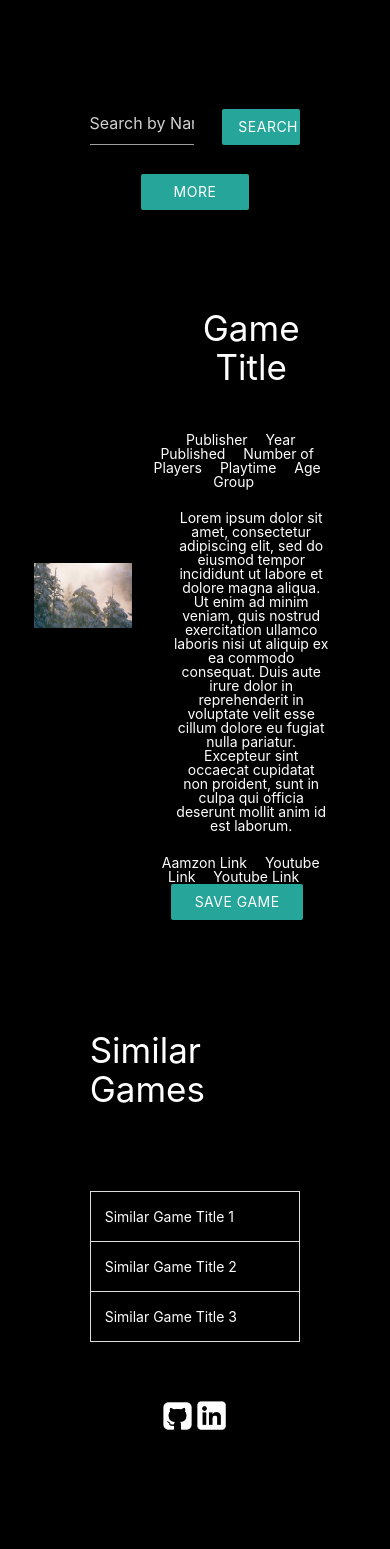
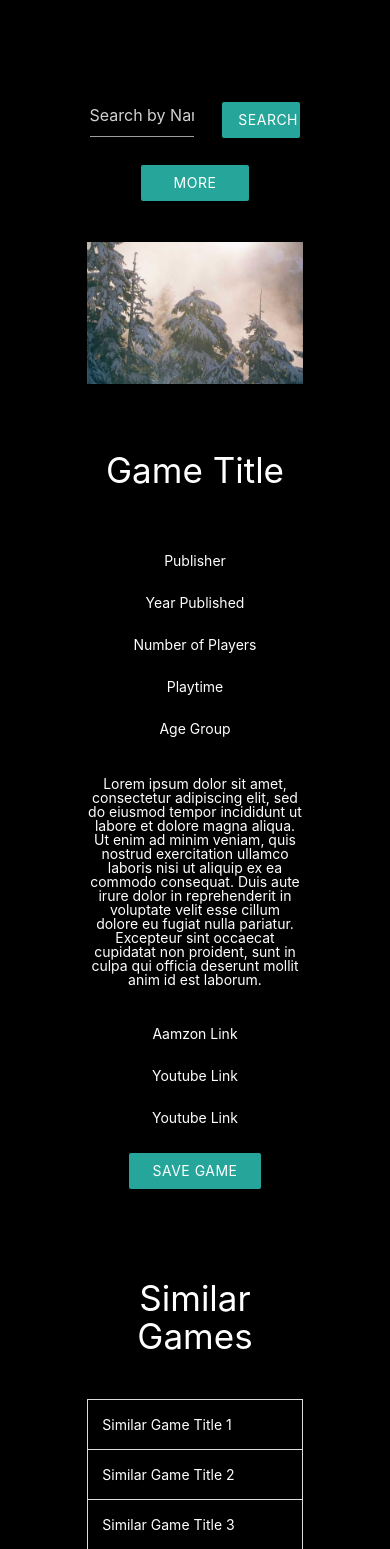
Before and after one commit to CaldwellDerek/bgp, a PHP site: page / in a window 390 px wide. Shown: the part 95-1644 px from the top of the page. Before the commit the page ends 1525 px from the top, so only its background shows below. Run offline with PHP 8.4, Linux system fonts and the light colour scheme.

Commit message:
adjusted sizing for smaller screens

```diff
--- a/css/index.css
+++ b/css/index.css
@@ -170,6 +170,7 @@ header {
     display: flex;
     justify-content: center;
     align-items: center;
+    text-align: center;
 }
 
 .similar-games-title h2 {
@@ -195,7 +196,7 @@ header {
 }
 
 .similar-game-info p {
-    width: 70%;
+    width: 80%;
     padding: 0.5rem;
     margin-bottom: 2rem;
 }
@@ -229,3 +230,46 @@ footer {
 .linkedin-logo {
     filter: invert(100%) sepia(100%) saturate(0%) hue-rotate(313deg) brightness(109%) contrast(101%);
 }
+
+@media screen and (max-width: 62.5rem) {
+
+    .game-content {
+        row-gap: 0;
+        column-gap: 0;
+        grid-template-rows: auto;
+    }
+
+    .game-image {
+        grid-row-start: 2;
+        grid-row-end: 3;
+        grid-column-start: 2;
+        grid-column-end: 6;
+    }
+
+
+    .game-info {
+        grid-row-start: 3;
+        grid-row-end: 5;
+        grid-column-start: 2;
+        grid-column-end: 6;
+        justify-content: space-evenly;
+    }
+
+    .game-info > * {
+        padding: 0;
+    }
+
+    .game-info h1 {
+        font-size: 2.5rem;
+    }
+
+    /* .game-info ul {
+        margin-bottom: 3rem;
+    } */
+
+    .game-info li {
+        display: block;
+        margin: 2rem 0;
+    }
+
+}
```
